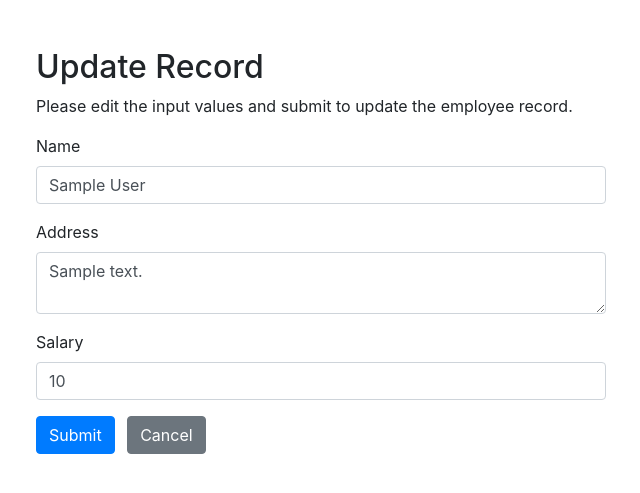
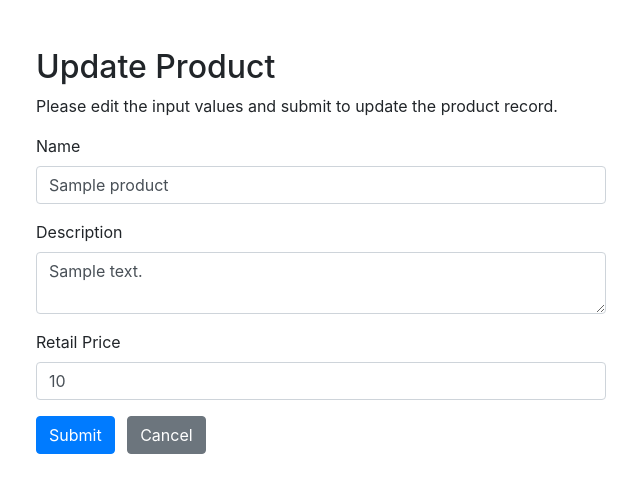
Before and after one commit to kristanrey/flores-pdo-crud, a PHP site: page /update.php?id=1 in a window 1280 px wide. Shown: the top 493 px of the page, without its empty margins (319-959 px from the left). Run offline with PHP 8.4, Linux system fonts and the light colour scheme; tables that the repository leaves empty or names only in its code hold one stand-in row (values such as "Sample post").

Commit message:
added update

```diff
--- a/update.php
+++ b/update.php
@@ -3,66 +3,58 @@
 require_once "config.php";
 
 // Define variables and initialize with empty values
-$name = $address = $salary = "";
-$name_err = $address_err = $salary_err = "";
+$productName = $productDescription = $productRetailPrice = "";
+$productName_err = $productDescription_err = $productRetailPrice_err = "";
 
 // Processing form data when form is submitted
-if(isset($_POST["id"]) && !empty($_POST["id"])){
-    // Get hidden input value
-    $id = $_POST["id"];
-
-    // Validate name
-    $input_name = trim($_POST["name"]);
-    if(empty($input_name)){
-        $name_err = "Please enter a name.";
-    } elseif(!filter_var($input_name, FILTER_VALIDATE_REGEXP, array("options"=>array("regexp"=>"/^[a-zA-Z\s]+$/")))){
-        $name_err = "Please enter a valid name.";
-    } else{
-        $name = $input_name;
+if ($_SERVER["REQUEST_METHOD"] == "POST") {
+    // Validate product name
+    $input_productName = trim($_POST["name"]);
+    if (empty($input_productName)) {
+        $productName_err = "Please enter a product name.";
+    } else {
+        $productName = $input_productName;
     }
 
-    // Validate address address
-    $input_address = trim($_POST["address"]);
-    if(empty($input_address)){
-        $address_err = "Please enter an address.";
-    } else{
-        $address = $input_address;
+    // Validate product description
+    $input_productDescription = trim($_POST["description"]);
+    if (empty($input_productDescription)) {
+        $productDescription_err = "Please enter a product description.";
+    } else {
+        $productDescription = $input_productDescription;
     }
 
-    // Validate salary
-    $input_salary = trim($_POST["salary"]);
-    if(empty($input_salary)){
-        $salary_err = "Please enter the salary amount.";
-    } elseif(!ctype_digit($input_salary)){
-        $salary_err = "Please enter a positive integer value.";
-    } else{
-        $salary = $input_salary;
+    // Validate product retail price
+    $input_productRetailPrice = trim($_POST["retail_price"]);
+    if (empty($input_productRetailPrice)) {
+        $productRetailPrice_err = "Please enter the product retail price.";
+    } elseif (!ctype_digit($input_productRetailPrice)) {
+        $productRetailPrice_err = "Please enter a positive integer value.";
+    } else {
+        $productRetailPrice = $input_productRetailPrice;
     }
 
-    // Check input errors before inserting in database
-    if(empty($name_err) && empty($address_err) && empty($salary_err)){
+    // Check input errors before inserting into database
+    if (empty($productName_err) && empty($productDescription_err) && empty($productRetailPrice_err)) {
         // Prepare an update statement
-        $sql = "UPDATE employees SET name=:name, address=:address, salary=:salary WHERE id=:id";
+        $sql = "UPDATE products SET product_name = :productName, product_description = :productDescription, product_retail_price = :productRetailPrice WHERE product_id = :id";
 
-        if($stmt = $pdo->prepare($sql)){
+        if ($stmt = $pdo->prepare($sql)) {
             // Bind variables to the prepared statement as parameters
-            $stmt->bindParam(":name", $param_name);
-            $stmt->bindParam(":address", $param_address);
-            $stmt->bindParam(":salary", $param_salary);
+            $stmt->bindParam(":productName", $productName);
+            $stmt->bindParam(":productDescription", $productDescription);
+            $stmt->bindParam(":productRetailPrice", $productRetailPrice);
             $stmt->bindParam(":id", $param_id);
 
             // Set parameters
-            $param_name = $name;
-            $param_address = $address;
-            $param_salary = $salary;
-            $param_id = $id;
+            $param_id = $_POST["id"];
 
             // Attempt to execute the prepared statement
-            if($stmt->execute()){
+            if ($stmt->execute()) {
                 // Records updated successfully. Redirect to landing page
                 header("location: index.php");
                 exit();
-            } else{
+            } else {
                 echo "Oops! Something went wrong. Please try again later.";
             }
         }
@@ -73,15 +65,15 @@ if(isset($_POST["id"]) && !empty($_POST["id"])){
 
     // Close connection
     unset($pdo);
-} else{
+} else {
     // Check existence of id parameter before processing further
-    if(isset($_GET["id"]) && !empty(trim($_GET["id"]))){
+    if (isset($_GET["id"]) && !empty(trim($_GET["id"]))) {
         // Get URL parameter
-        $id =  trim($_GET["id"]);
+        $id = trim($_GET["id"]);
 
         // Prepare a select statement
-        $sql = "SELECT * FROM employees WHERE id = :id";
-        if($stmt = $pdo->prepare($sql)){
+        $sql = "SELECT * FROM products WHERE product_id = :id";
+        if ($stmt = $pdo->prepare($sql)) {
             // Bind variables to the prepared statement as parameters
             $stmt->bindParam(":id", $param_id);
 
@@ -89,23 +81,22 @@ if(isset($_POST["id"]) && !empty($_POST["id"])){
             $param_id = $id;
 
             // Attempt to execute the prepared statement
-            if($stmt->execute()){
-                if($stmt->rowCount() == 1){
+            if ($stmt->execute()) {
+                if ($stmt->rowCount() == 1) {
                     /* Fetch result row as an associative array. Since the result set
                     contains only one row, we don't need to use while loop */
                     $row = $stmt->fetch(PDO::FETCH_ASSOC);
 
                     // Retrieve individual field value
-                    $name = $row["name"];
-                    $address = $row["address"];
-                    $salary = $row["salary"];
-                } else{
+                    $productName = $row["product_name"];
+                    $productDescription = $row["product_description"];
+                    $productRetailPrice = $row["product_retail_price"];
+                } else {
                     // URL doesn't contain valid id. Redirect to error page
                     header("location: error.php");
                     exit();
                 }
-
-            } else{
+            } else {
                 echo "Oops! Something went wrong. Please try again later.";
             }
         }
@@ -115,7 +106,7 @@ if(isset($_POST["id"]) && !empty($_POST["id"])){
 
         // Close connection
         unset($pdo);
-    }  else{
+    } else {
         // URL doesn't contain id parameter. Redirect to error page
         header("location: error.php");
         exit();
@@ -127,7 +118,7 @@ if(isset($_POST["id"]) && !empty($_POST["id"])){
 <html lang="en">
 <head>
     <meta charset="UTF-8">
-    <title>Update Record</title>
+    <title>Update Product</title>
     <link rel="stylesheet" href="https://stackpath.bootstrapcdn.com/bootstrap/4.5.2/css/bootstrap.min.css">
     <style>
         .wrapper{
@@ -141,25 +132,25 @@ if(isset($_POST["id"]) && !empty($_POST["id"])){
     <div class="container-fluid">
         <div class="row">
             <div class="col-md-12">
-                    <h2 class="mt-5">Update Record</h2>
-                    <p>Please edit the input values and submit to update the employee record.</p>
-                    <form action="<?php echo htmlspecialchars(basename($_SERVER['REQUEST_URI'])); ?>" method="post">
+                <h2 class="mt-5">Update Product</h2>
+                <p>Please edit the input values and submit to update the product record.</p>
+                <form action="<?php echo htmlspecialchars($_SERVER["PHP_SELF"]); ?>" method="post">
                     <div class="form-group">
                         <label>Name</label>
-                            <input type="text" name="name" class="form-control <?php echo (!empty($name_err)) ? 'is-invalid' : ''; ?>" value="<?php echo $name; ?>">
-                            <span class="invalid-feedback"><?php echo $name_err;?></span>
+                        <input type="text" name="name" class="form-control <?php echo (!empty($productName_err)) ? 'is-invalid' : ''; ?>" value="<?php echo $productName; ?>">
+                        <span class="invalid-feedback"><?php echo $productName_err;?></span>
                     </div>
                     <div class="form-group">
-                            <label>Address</label>
-                            <textarea name="address" class="form-control <?php echo (!empty($address_err)) ? 'is-invalid' : ''; ?>"><?php echo $address; ?></textarea>
-                            <span class="invalid-feedback"><?php echo $address_err;?></span>
+                        <label>Description</label>
+                        <textarea name="description" class="form-control <?php echo (!empty($productDescription_err)) ? 'is-invalid' : ''; ?>"><?php echo $productDescription; ?></textarea>
+                        <span class="invalid-feedback"><?php echo $productDescription_err;?></span>
                     </div>
                     <div class="form-group">
-                            <label>Salary</label>
-                            <input type="text" name="salary" class="form-control <?php echo (!empty($salary_err)) ? 'is-invalid' : ''; ?>" value="<?php echo $salary; ?>">
-                            <span class="invalid-feedback"><?php echo $salary_err;?></span>
+                        <label>Retail Price</label>
+                        <input type="text" name="retail_price" class="form-control <?php echo (!empty($productRetailPrice_err)) ? 'is-invalid' : ''; ?>" value="<?php echo $productRetailPrice; ?>">
+                        <span class="invalid-feedback"><?php echo $productRetailPrice_err;?></span>
                     </div>
-                        <input type="hidden" name="id" value="<?php echo $id; ?>"/>
+                    <input type="hidden" name="id" value="<?php echo $_GET["id"]; ?>"/>
                     <input type="submit" class="btn btn-primary" value="Submit">
                     <a href="index.php" class="btn btn-secondary ml-2">Cancel</a>
                 </form>
```
Also changed, not shown: read.php (+25 -15 lines). Lines whose indentation alone changed are shown as unchanged.
